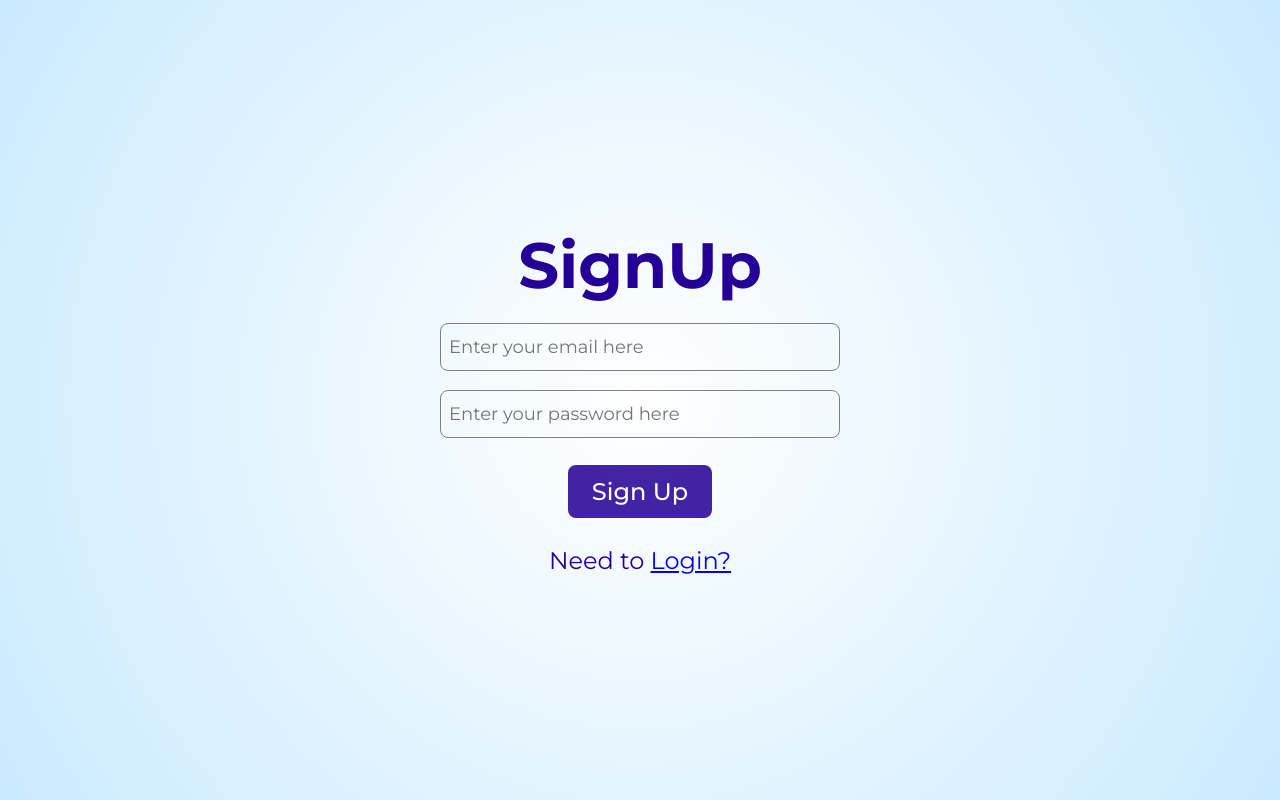
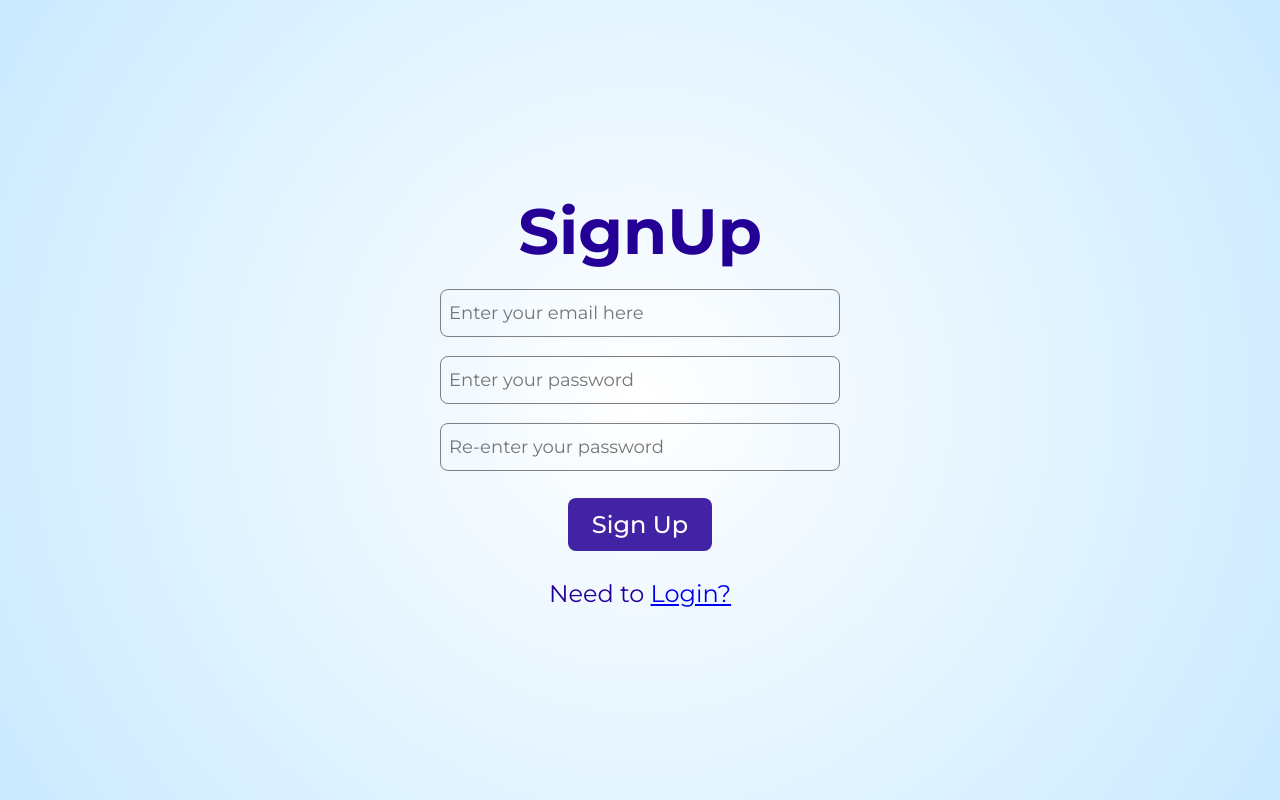
Before and after one commit to syedmammar123/Research-Score, a React (Vite) app: page /signup in a window 1280 px wide. Built offline with nearby package versions, Linux system fonts and the light colour scheme.

Commit message:
fixed sign up page.

```diff
--- a/src/pages/signup/signup.jsx
+++ b/src/pages/signup/signup.jsx
@@ -8,6 +8,7 @@ import styles from './index.module.css';
 const SignUp = (props) => {
     const [email, setEmail] = useState("")
     const [password, setPassword] = useState("")
+    const [password1, setPassword1] = useState("")
     const [emailError, setEmailError] = useState("")
     const [passwordError, setPasswordError] = useState("")
 
@@ -38,6 +39,12 @@ const onButtonClick = async (e) => {
         if (password.length < 6) {
             setPasswordError("The password must be 6 characters or longer")
             return
+        }
+
+        if(password!==password1){
+            setPasswordError("The passwords doesnot match!")
+            return
+
         }
 
         try {
@@ -72,10 +79,21 @@ const onButtonClick = async (e) => {
         <div className={styles.inputContainer}>
             <input
                 value={password}
-                placeholder="Enter your password here"
+                placeholder="Enter your password"
+                type="password"
                 onChange={ev => setPassword(ev.target.value)}
                 className={styles.inputBox} />
             <label className={styles.errorLabel}>{passwordError}</label>
+        </div>
+        <br />
+        <div className={styles.inputContainer}>
+            <input
+                value={password1}
+                placeholder="Re-enter your password"
+                type="password"
+                onChange={ev => setPassword1(ev.target.value)}
+                className={styles.inputBox} />
+            {/* <label className={styles.errorLabel}>{passwordError}</label> */}
         </div>
         <br />
         <div className={styles.inputContainer}>
```
